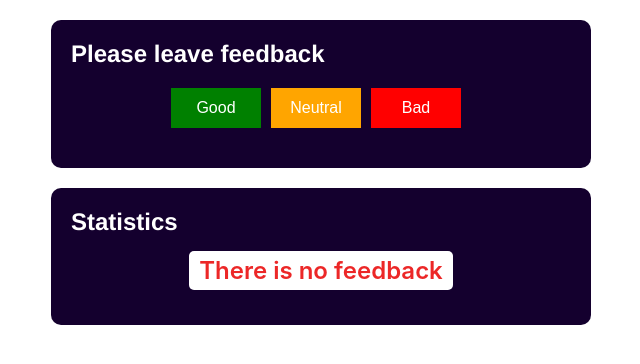
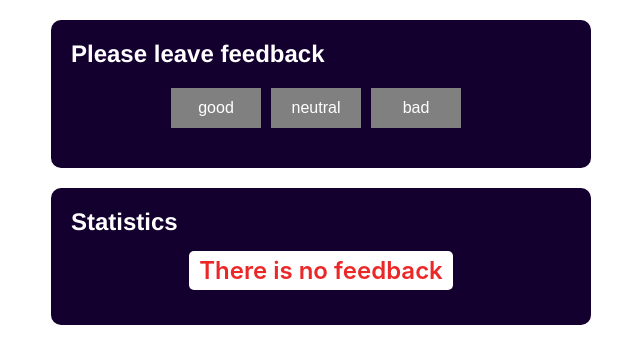
Before and after one commit to dsamyliak/goit-react-hw-02-feedback, a React (Create React App) app: page / in a window 1280 px wide. Shown: the top 364 px of the page, without its empty margins (319-959 px from the left). Built offline with nearby package versions, Linux system fonts and the light colour scheme; the HTML template or start-up script is replaced by a standard one.

Commit message:
make handleClick for onLeaveFeedback and use options in FeedbackOptions

```diff
--- a/src/App.js
+++ b/src/App.js
@@ -6,50 +6,18 @@ import Statistics from "./components/Statistics/Statistics";
 import Notification from "./components/Notification/Notification";
 
 class App extends React.Component {
-  static defaultProps = {
-    goodValue: 0,
-    neutralValue: 0,
-    badValue: 0,
-    totalDef: 0,
-    positivePercantageDef: 0,
-  };
-
   static propTypes = {
     //
   };
 
   state = {
-    good: this.props.goodValue,
-    neutral: this.props.neutralValue,
-    bad: this.props.badValue,
+    good: 0,
+    neutral: 0,
+    bad: 0,
   };
 
-  // state = {
-  //     good: 0,
-  //     neutral: 0,
-  //     bad: 0
-  // };
-
-  goodIncrement = () => {
-    this.setState((prevState) => ({
-      good: prevState.good + 1,
-    }));
-
-    // this.setState({ good: 0 });
-  };
-  neutralIncrement = () => {
-    this.setState((prevState) => {
-      return {
-        neutral: prevState.neutral + 1,
-      };
-    });
-  };
-  badIncrement = () => {
-    this.setState((prevState) => ({
-      bad: prevState.bad + 1,
-    }));
-
-    // this.setState({ bad: 100 });
+  handleClick = (option) => {
+    this.setState((prevState) => ({ [option]: prevState[option] + 1 }));
   };
 
   countTotalFeedback = () => {
@@ -60,17 +28,18 @@ class App extends React.Component {
 
   countPositiveFeedbackPercentage = () => {
     const { good } = this.state;
-    let positivePercantage = Math.round(
+    let positivePercentage = Math.round(
       good > 0 ? (good / this.countTotalFeedback()) * 100 : 0
     );
 
-    return positivePercantage;
+    return positivePercentage;
   };
 
   render() {
     const { good, neutral, bad } = this.state;
     let total = good + neutral + bad;
 
+    console.log(Object.keys(this.state));
     console.log(this.countTotalFeedback());
     console.log(this.countPositiveFeedbackPercentage());
 
@@ -78,11 +47,8 @@ class App extends React.Component {
       <>
         <Section title="Please leave feedback">
           <FeedbackOptions
-            options={"text"}
-            gIncr={this.goodIncrement}
-            nIncr={this.neutralIncrement}
-            bIncr={this.badIncrement}
-            onLeaveFeedback={this.props.totalDef}
+            options={Object.keys(this.state)}
+            onLeaveFeedback={this.handleClick}
           ></FeedbackOptions>
         </Section>
         <Section title="Statistics">
--- a/src/components/FeedbackOptions/FeedbackOptions.js
+++ b/src/components/FeedbackOptions/FeedbackOptions.js
@@ -1,17 +1,35 @@
 import React from "react";
 import "./FeedbackOptions.css";
 
-const FeedbackOptions = ({ gIncr, nIncr, bIncr }) => (
-  <div className="Feedback__Controls">
-    <button type="button" className="Good Btn" onClick={gIncr}>
-      Good
-    </button>
-    <button type="button" className="Neutral Btn" onClick={nIncr}>
-      Neutral
-    </button>
-    <button type="button" className="Bad Btn" onClick={bIncr}>
-      Bad
-    </button>
-  </div>
-);
+// const FeedbackOptions = ({ gIncr, nIncr, bIncr }) => (
+//   <div className="Feedback__Controls">
+//     <button type="button" className="Good Btn" onClick={gIncr}>
+//       Good
+//     </button>
+//     <button type="button" className="Neutral Btn" onClick={nIncr}>
+//       Neutral
+//     </button>
+//     <button type="button" className="Bad Btn" onClick={bIncr}>
+//       Bad
+//     </button>
+//   </div>
+// );
+
+const FeedbackOptions = ({ options, onLeaveFeedback }) => {
+  return (
+    <div className="Feedback__Controls">
+      {options.map((option) => (
+        <button
+          key={option}
+          type="button"
+          className="Btn"
+          onClick={() => onLeaveFeedback(option)}
+        >
+          {option}
+        </button>
+      ))}
+    </div>
+  );
+};
+
 export default FeedbackOptions;
```
